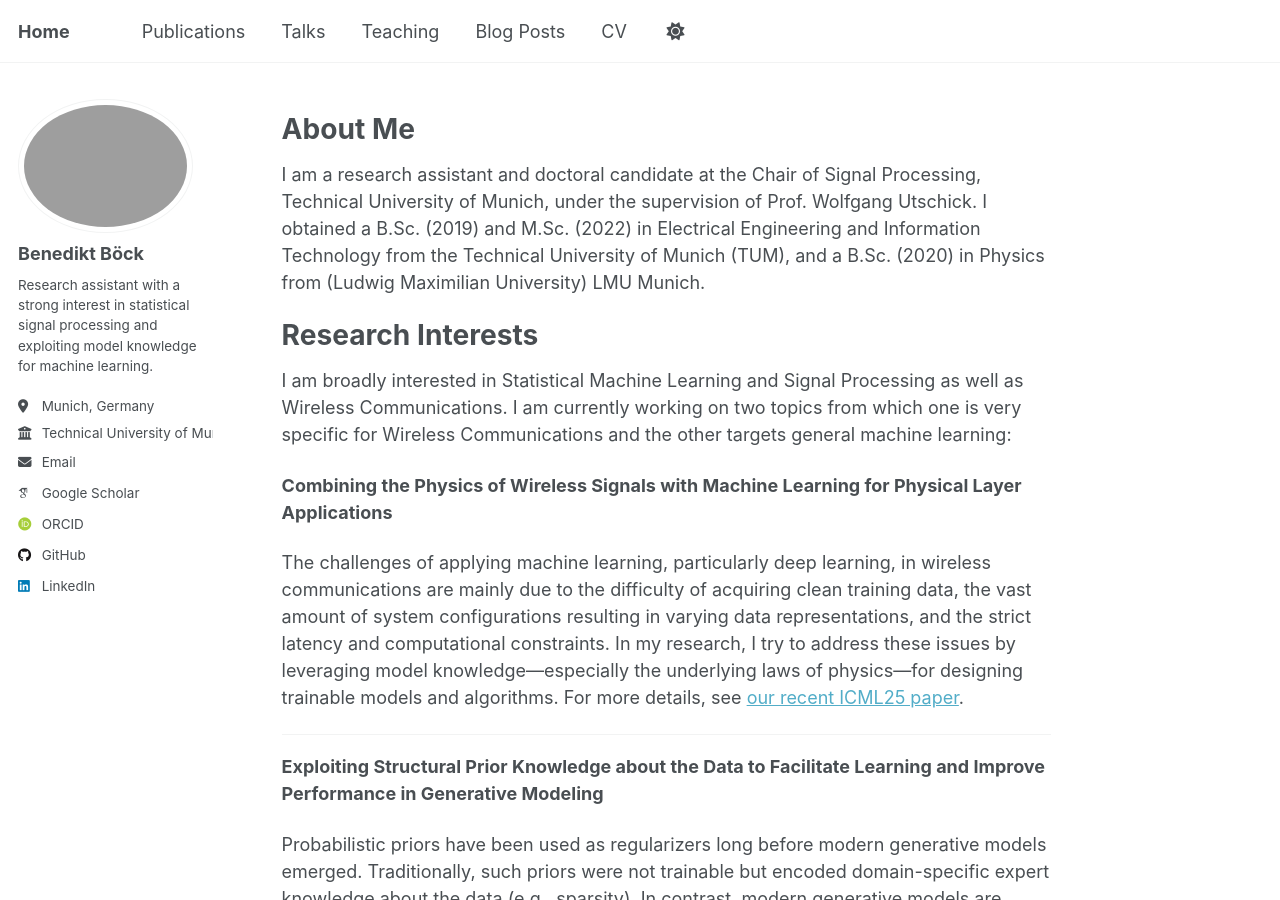
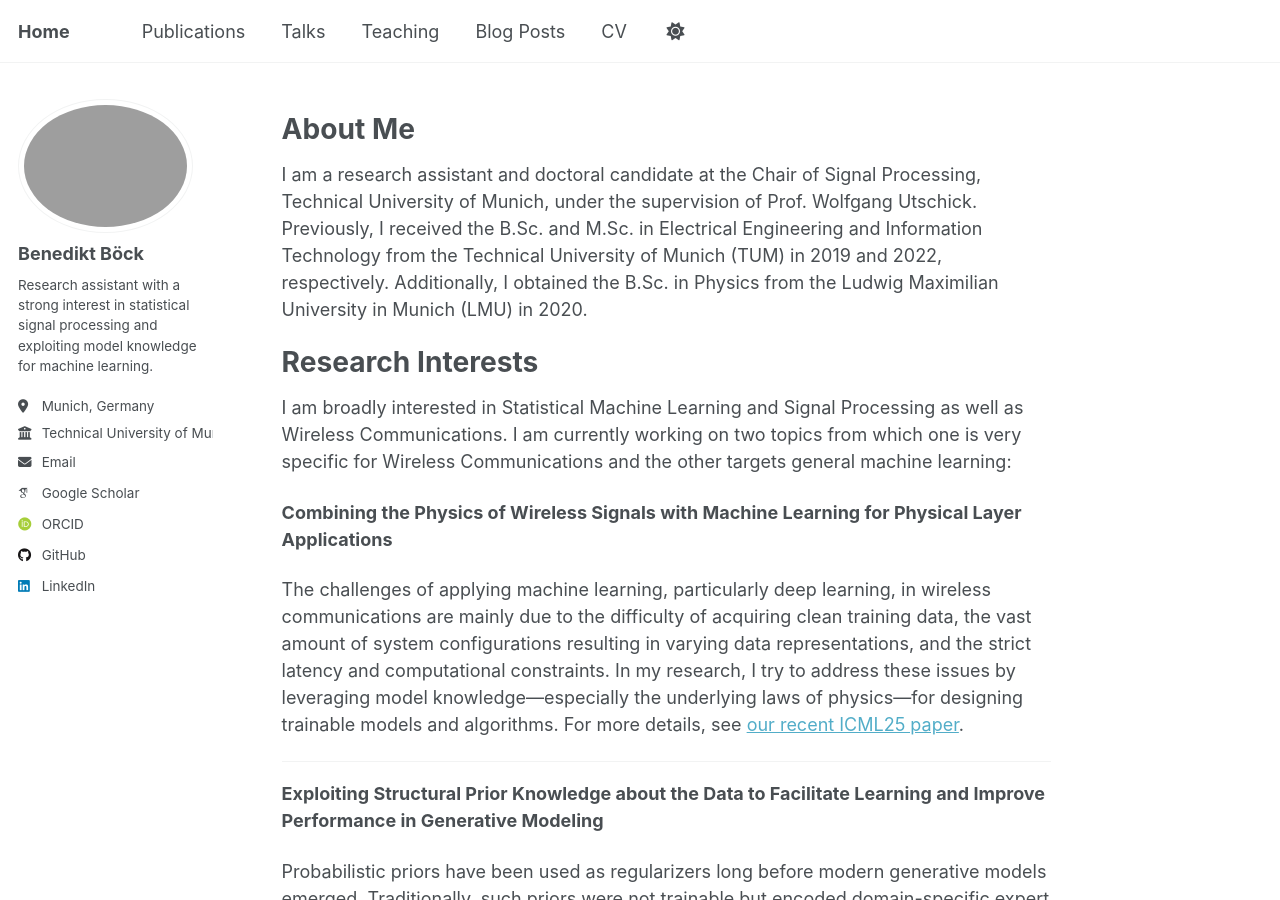
Before and after one commit to beneboeck/beneboeck.github.io, a Jekyll site: the page built from _pages/about.md, in a window 1280 px wide and 900 px high. Built offline with Jekyll 4.4.1, drawn with Linux system fonts in a browser that asks for light colours; some web fonts are replaced; a script that is not in the unit is left out.

Commit message:
Update about.md

```diff
--- a/_pages/about.md
+++ b/_pages/about.md
@@ -9,7 +9,7 @@ redirect_from:
 
 About Me
 ======
-I am a research assistant and doctoral candidate at the Chair of Signal Processing, Technical University of Munich, under the supervision of Prof. Wolfgang Utschick. I obtained a B.Sc. (2019) and M.Sc. (2022) in Electrical Engineering and Information Technology from the Technical University of Munich (TUM), and a B.Sc. (2020) in Physics from (Ludwig Maximilian University) LMU Munich.
+I am a research assistant and doctoral candidate at the Chair of Signal Processing, Technical University of Munich, under the supervision of Prof. Wolfgang Utschick. Previously, I received the B.Sc. and M.Sc. in Electrical Engineering and Information Technology from the Technical University of Munich (TUM) in 2019 and 2022, respectively. Additionally, I obtained the B.Sc. in Physics from the Ludwig Maximilian University in Munich (LMU) in 2020.
 
 Research Interests
 ======
```
